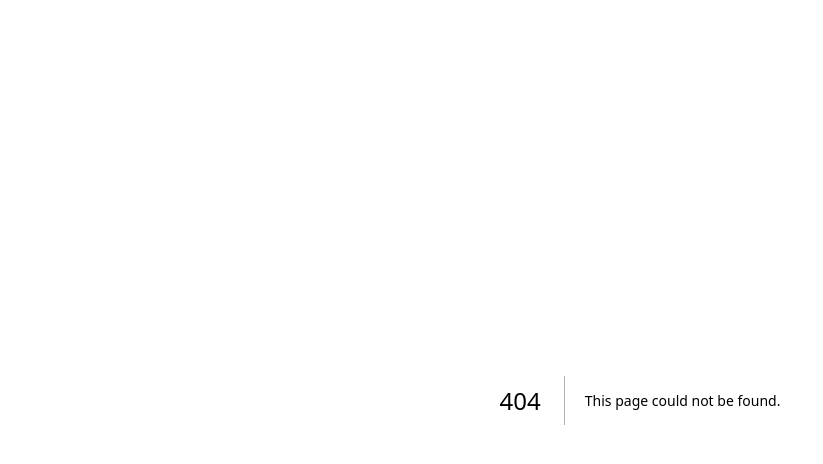
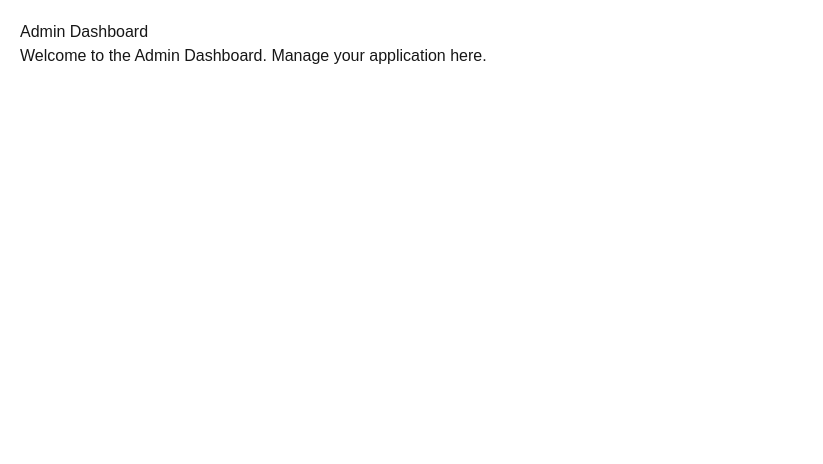
Before and after one commit to saikumarkusangi/sample, a Next.js app: page /profile in a window 1280 px wide. Before the commit this address had no page. Shown: the top 464 px of the page, without its empty margins (0-823 px from the left). Built offline with nearby package versions, Linux system fonts and the light colour scheme.

Commit message:
profile added

```diff
--- /dev/null
+++ b/src/app/(features)/profile/page.jsx
@@ -0,0 +1,12 @@
+import React from "react";
+
+const Admin = () => {
+    return (
+        <div style={{ padding: "20px" }}>
+            <h1>Admin Dashboard</h1>
+            <p>Welcome to the Admin Dashboard. Manage your application here.</p>
+        </div>
+    );
+};
+
+export default Admin;
```
